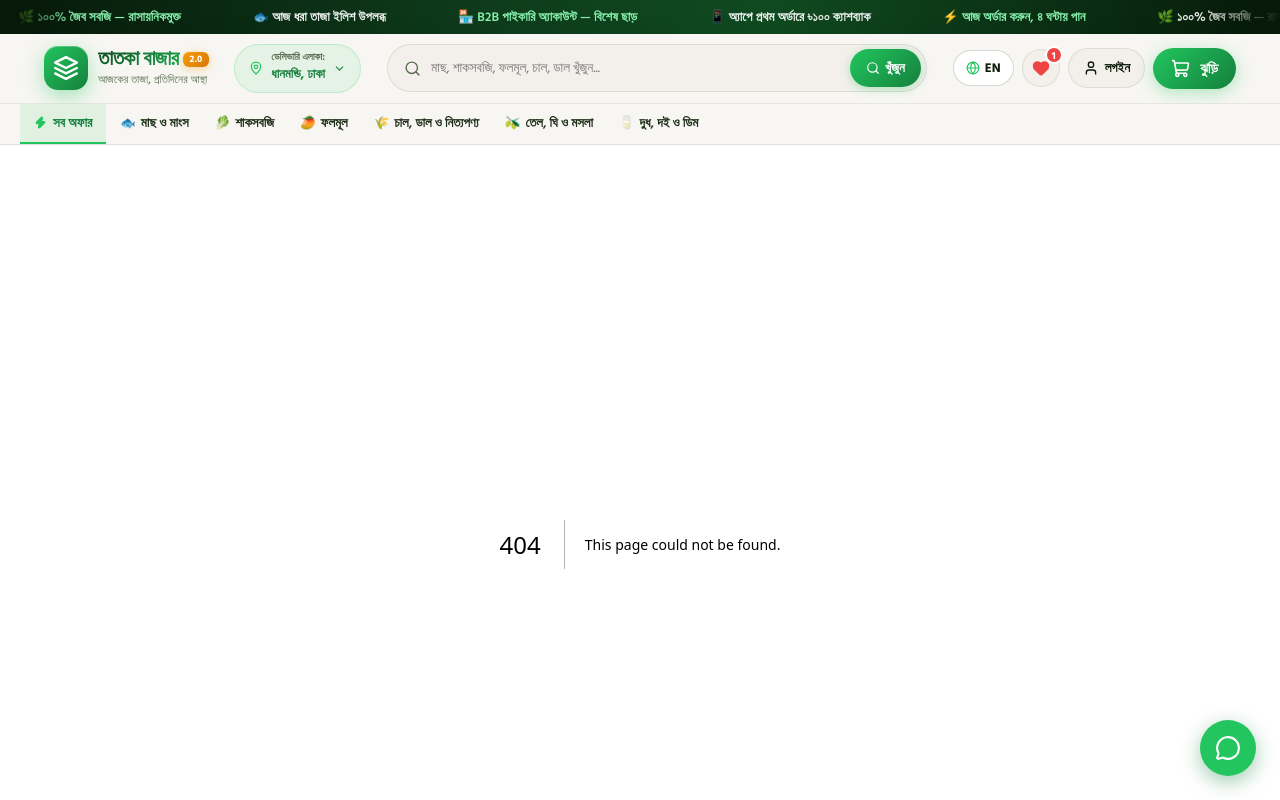
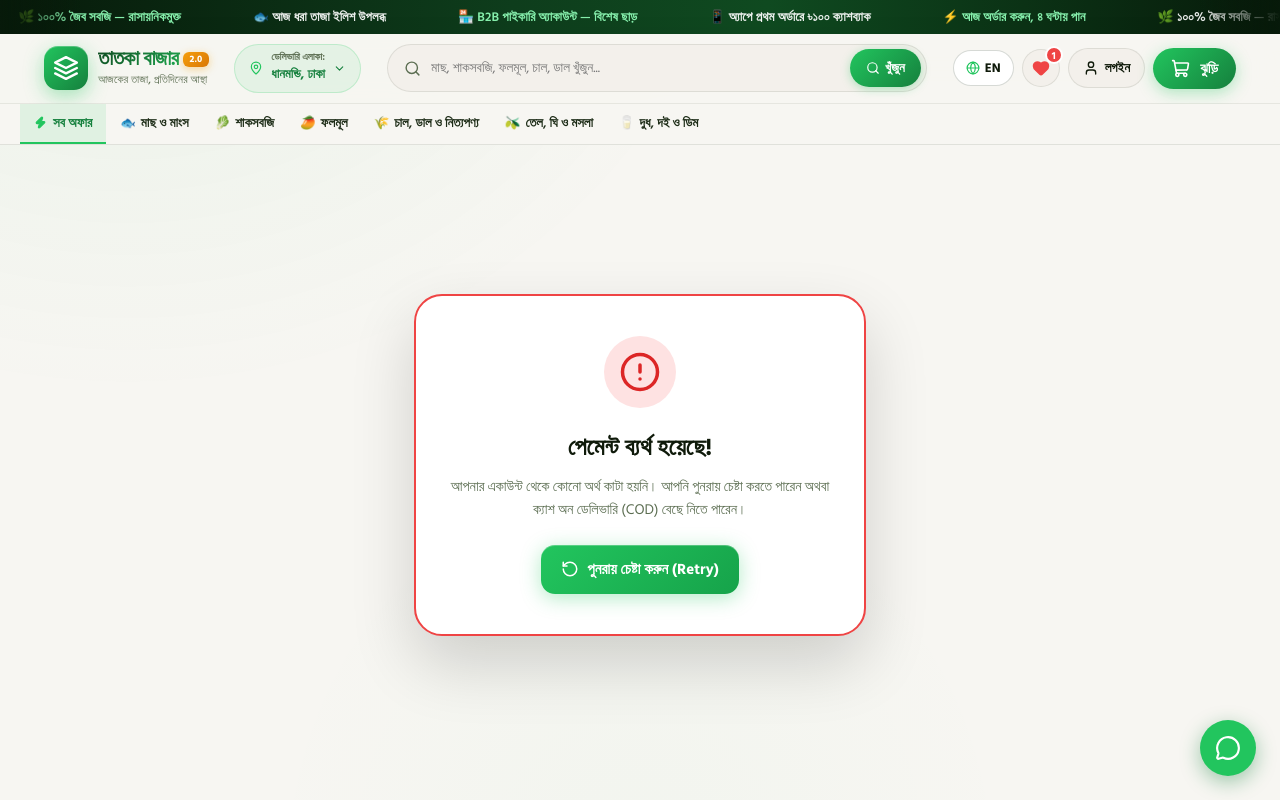
Before and after one commit to mdtamim1/Tatka-bazar-2.0, a Next.js app in the folder apps/storefront/: page /checkout/payment/fail in a window 1280 px wide. Before the commit this address had no page. Shown: the top 800 px of the page. Built offline with nearby package versions, Linux system fonts and the light colour scheme.

Commit message:
feat(sslcommerz): complete real SSLCommerz payment flow, gateway redirect, IPN webhook, and success/fail return pages

```diff
--- /dev/null
+++ b/apps/storefront/app/checkout/payment/fail/page.tsx
@@ -0,0 +1,71 @@
+"use client";
+
+import React from "react";
+import Link from "next/link";
+import { useSearchParams } from "next/navigation";
+import { AlertCircle, RotateCcw, ShoppingBag } from "lucide-react";
+import { useLanguage } from "@/context/LanguageContext";
+
+export default function PaymentFailPage() {
+  const searchParams = useSearchParams();
+  const orderNumber = searchParams.get("order") || "";
+  const { t, locale } = useLanguage();
+
+  return (
+    <div style={{ padding: "80px 0", minHeight: "80vh", display: "flex", alignItems: "center", justifyContent: "center" }}>
+      <div className="container" style={{ maxWidth: "540px" }}>
+        <div
+          style={{
+            background: "var(--bg-surface)",
+            borderRadius: "var(--radius-xl)",
+            padding: "40px 30px",
+            textAlign: "center",
+            border: "2px solid #EF4444",
+            boxShadow: "var(--shadow-xl)",
+          }}
+        >
+          <div
+            style={{
+              width: "72px",
+              height: "72px",
+              borderRadius: "50%",
+              background: "#FEE2E2",
+              color: "#DC2626",
+              display: "flex",
+              alignItems: "center",
+              justifyContent: "center",
+              margin: "0 auto 20px",
+            }}
+          >
+            <AlertCircle size={42} />
+          </div>
+
+          <h2 style={{ fontSize: "1.5rem", fontWeight: 800, color: "var(--text-main)", marginBottom: "8px" }}>
+            {locale === "bn" ? "পেমেন্ট ব্যর্থ হয়েছে!" : "Payment Failed or Cancelled"}
+          </h2>
+
+          <p style={{ color: "var(--text-muted)", fontSize: "0.9rem", marginBottom: "24px" }}>
+            আপনার একাউন্ট থেকে কোনো অর্থ কাটা হয়নি। আপনি পুনরায় চেষ্টা করতে পারেন অথবা ক্যাশ অন ডেলিভারি (COD) বেছে নিতে পারেন।
+          </p>
+
+          <div style={{ display: "flex", gap: "12px", justifyContent: "center" }}>
+            <Link
+              href="/checkout"
+              className="btn-primary"
+              style={{
+                display: "inline-flex",
+                alignItems: "center",
+                gap: "8px",
+                padding: "12px 20px",
+                borderRadius: "var(--radius-md)",
+              }}
+            >
+              <RotateCcw size={18} />
+              <span>পুনরায় চেষ্টা করুন (Retry)</span>
+            </Link>
+          </div>
+        </div>
+      </div>
+    </div>
+  );
+}
```
Also changed, not shown: apps/storefront/app/checkout/page.tsx (+24 -0 lines), apps/storefront/app/checkout/payment/success/page.tsx (added, +125 -0 lines).
